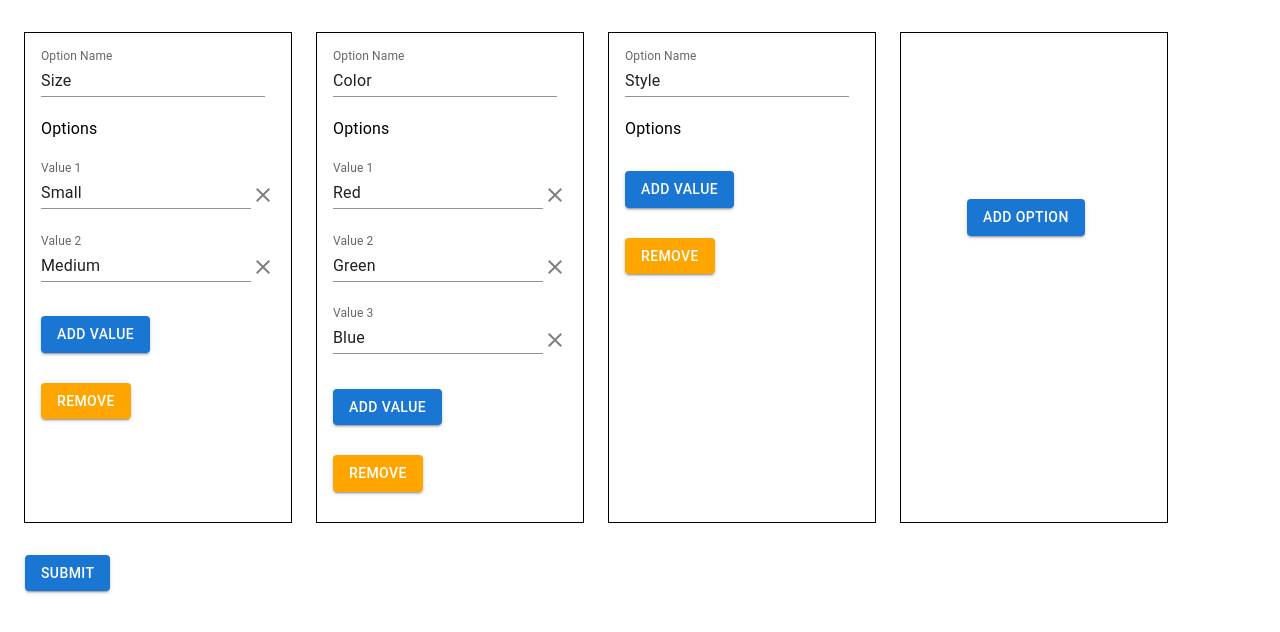
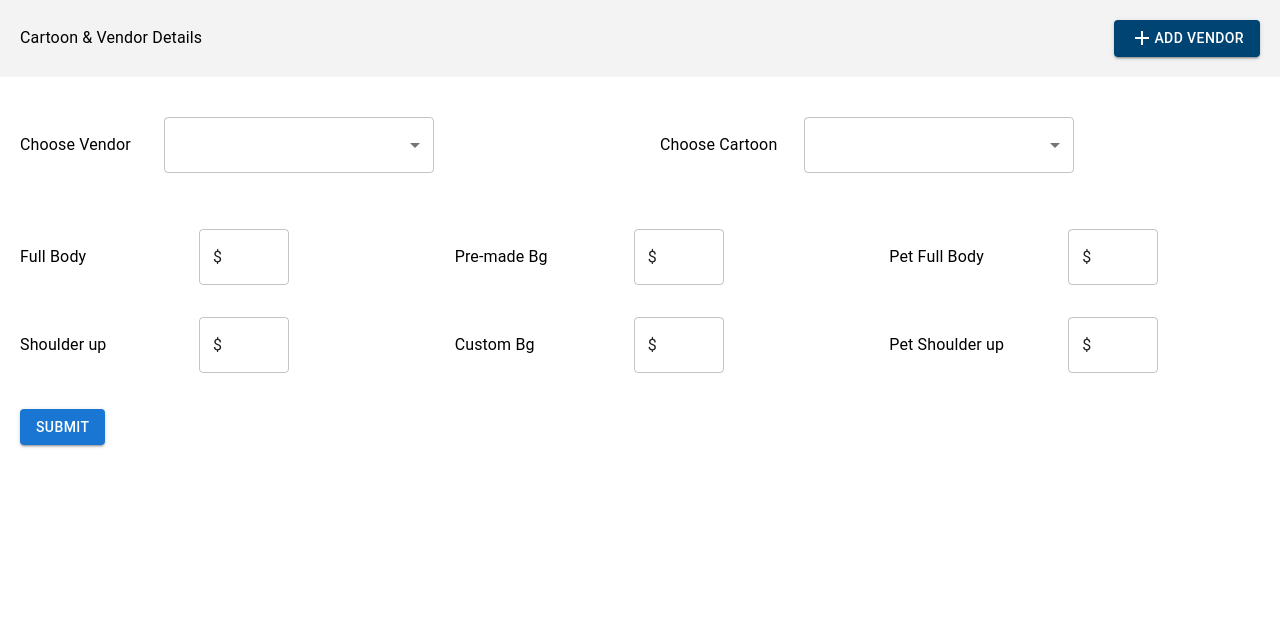
Before and after one commit to ThenmozhiDev/thenmozhi-atdigital-worksheet, a React (Create React App) app in the folder react-basics-project/: page /cartoon-Details in a window 1280 px wide. Shown: the top 632 px of the page. Built offline with nearby package versions, Linux system fonts and the light colour scheme.

Commit message:
changes updated

```diff
--- a/react-basics-project/package.json
+++ b/react-basics-project/package.json
@@ -16,6 +16,7 @@
     "@types/react-dom": "^18.0.8",
     "react": "^18.2.0",
     "react-dom": "^18.2.0",
+    "react-router-dom": "^6.4.3",
     "react-scripts": "5.0.1",
     "typescript": "^4.8.4",
     "web-vitals": "^2.1.4"
--- a/react-basics-project/src/App.tsx
+++ b/react-basics-project/src/App.tsx
@@ -1,9 +1,14 @@
+import { Route, Routes } from "react-router-dom";
+import CartoonMainComponent from "./Components/CartoonMainComponent";
 import MainOptionCard from "./Components/MainOptionCard";
 
 function App() {
   return (
     <>
-      <MainOptionCard  />
+      <Routes>
+        <Route path="/" element={<MainOptionCard />} />
+        <Route path="/cartoon-Details" element={<CartoonMainComponent />} />
+      </Routes>
     </>
   );
 }
--- /dev/null
+++ b/react-basics-project/src/Components/CartoonDetails.tsx
@@ -0,0 +1,78 @@
+import { Box, Button, Grid, Typography } from "@mui/material";
+import AddIcon from "@mui/icons-material/Add";
+import CartoonDropdown from "./CartoonDropdown";
+import CartoonText from "./CartoonText";
+import { ChangeEvent, SetStateAction, useState } from "react";
+
+interface defaultProps {
+    handleChange: (i: number,
+        e: ChangeEvent<HTMLInputElement | HTMLTextAreaElement>) => void;
+}
+
+export default function CartoonDetails({handleChange}: defaultProps) {
+  return (
+    <>
+      <Box
+        style={{
+          backgroundColor: "#f3f3f3",
+          padding: "20px",
+          justifyContent: "space-between",
+          display: "flex",
+          alignItems: "center"
+        }}
+      >
+        <Typography variant="body1">Cartoon & Vendor Details</Typography>
+        <Button variant="contained" style={{backgroundColor: "#004474"}} onClick={handleChange}>
+          <AddIcon /> ADD VENDOR
+        </Button>
+      </Box>
+
+      <Grid
+        container
+        xs={12}
+        rowSpacing={1}
+        columnSpacing={{ xs: 1, sm: 2, md: 3 }}
+      >
+        <Grid item xs={6}>
+          <CartoonDropdown text="Choose Vendor"/>
+        </Grid>
+        <Grid item xs={6}>
+          <CartoonDropdown text="Choose Cartoon" />
+        </Grid>
+      </Grid>
+
+      <Grid
+        container
+        spacing={{ xs: 2, md: 3 }}
+        columns={{ xs: 4, sm: 8, md: 12 }}
+      >
+        <Grid item xs={2} sm={4} md={4}>
+          <CartoonText text="Full Body" />
+        </Grid>
+        <Grid item xs={2} sm={4} md={4}>
+          <CartoonText text="Pre-made Bg"/>
+        </Grid>
+        <Grid item xs={2} sm={4} md={4}>
+          <CartoonText text="Pet Full Body"/>
+        </Grid>
+      </Grid>
+      <Grid
+        container
+        spacing={{ xs: 2, md: 3 }}
+        columns={{ xs: 4, sm: 8, md: 12 }}
+      >
+        <Grid item xs={2} sm={4} md={4}>
+          <CartoonText text="Shoulder up"/>
+        </Grid>
+        <Grid item xs={2} sm={4} md={4}>
+          <CartoonText text="Custom Bg"/>
+        </Grid>
+        <Grid item xs={2} sm={4} md={4}>
+          <CartoonText text="Pet Shoulder up"/>
+        </Grid>
+      </Grid>
+
+
+    </>
+  );
+}
--- /dev/null
+++ b/react-basics-project/src/Components/CartoonDropdown.tsx
@@ -0,0 +1,36 @@
+import {
+  Box,
+  FormControl,
+  Grid,
+  MenuItem,
+  Select,
+  Typography,
+} from "@mui/material";
+import { ReactElement, JSXElementConstructor, ReactFragment, ReactPortal } from "react";
+
+
+
+export default function CartoonDropdown(props: { text: string  }, ) {
+  return (
+    <>
+      <FormControl fullWidth >
+        <Box display="flex" marginX={2.5} marginY={5}>
+          <Grid container xs={12} style={{alignItems: "center"}}>
+            <Grid xs={3}>
+              <Typography id="demo-simple-select-label"  style={{ alignItems: "center" }}>
+           {props.text}
+              </Typography>
+            </Grid>
+            <Grid xs={6}>
+              <Select id="demo-simple-select" style={{minWidth: "270px"}} >
+                <MenuItem value={"Turned Yellow"}>Turned Yellow</MenuItem>
+                <MenuItem value={"Twenty"}>Twenty</MenuItem>
+                <MenuItem value={"Thirty"}>Thirty</MenuItem>
+              </Select>
+            </Grid>
+          </Grid>
+        </Box>
+      </FormControl>
+    </>
+  );
+}
--- /dev/null
+++ b/react-basics-project/src/Components/CartoonMainComponent.tsx
@@ -0,0 +1,35 @@
+import { Box, Button } from "@mui/material";
+import { ChangeEvent, useState } from "react";
+import CartoonDetails from "./CartoonDetails";
+
+export default function CartoonMainComponent() {
+
+    const [addVendors, setAddVendors] = useState<{Name: string}[]>([]);
+
+    let handleChange = ( i: number,
+    e: ChangeEvent<HTMLInputElement | HTMLTextAreaElement>
+  ) => {
+    let newAddVendor = [...addVendors];
+    newAddVendor[i]["Name"] = e.target.value;
+    setAddVendors(newAddVendor);
+  };
+
+  let addVendorHandler = () => {
+    setAddVendors([...addVendors, { Name: ""}])
+  }
+
+  const submitHandler = () => {
+    //e.preventDefault();
+
+    console.log(addVendors);
+  };
+
+    return(
+        <>
+        <CartoonDetails handleChange={handleChange} />
+        <Box marginX={2.5} marginTop="20px">
+      <Button variant="contained" type="submit" onClick={submitHandler}>SUBMIT</Button>
+      </Box>
+        </>
+    )
+}
--- /dev/null
+++ b/react-basics-project/src/Components/CartoonText.tsx
@@ -0,0 +1,15 @@
+import { Box, FormControl, TextField, Typography } from "@mui/material";
+import AttachMoneyIcon from '@mui/icons-material/AttachMoney';
+
+export default function CartoonText(props: {text: string}) {
+    return (
+        <>
+
+        <Box display={"flex"} style={{alignItems: "center"}} marginX={2.5}  marginY={2}>
+        <Typography minWidth={"179px"}>{props.text}</Typography>
+        <TextField id="outlined-basic" variant="outlined"  style={{maxWidth: "90px"}} value={"$"}/>
+        </Box>
+
+        </>
+    )
+}
--- a/react-basics-project/src/index.tsx
+++ b/react-basics-project/src/index.tsx
@@ -3,14 +3,17 @@ import ReactDOM from 'react-dom/client';
 import './index.css';
 import App from './App';
 import reportWebVitals from './reportWebVitals';
+import { BrowserRouter } from 'react-router-dom';
 
 const root = ReactDOM.createRoot(
   document.getElementById('root') as HTMLElement
 );
 root.render(
-  <React.StrictMode>
-    <App />
-  </React.StrictMode>
+<BrowserRouter>
+<App />
+</BrowserRouter>
+
+
 );
 
 // If you want to start measuring performance in your app, pass a function
```
Also changed, not shown: 1 other file (tests, documents, lock files or other folders).
